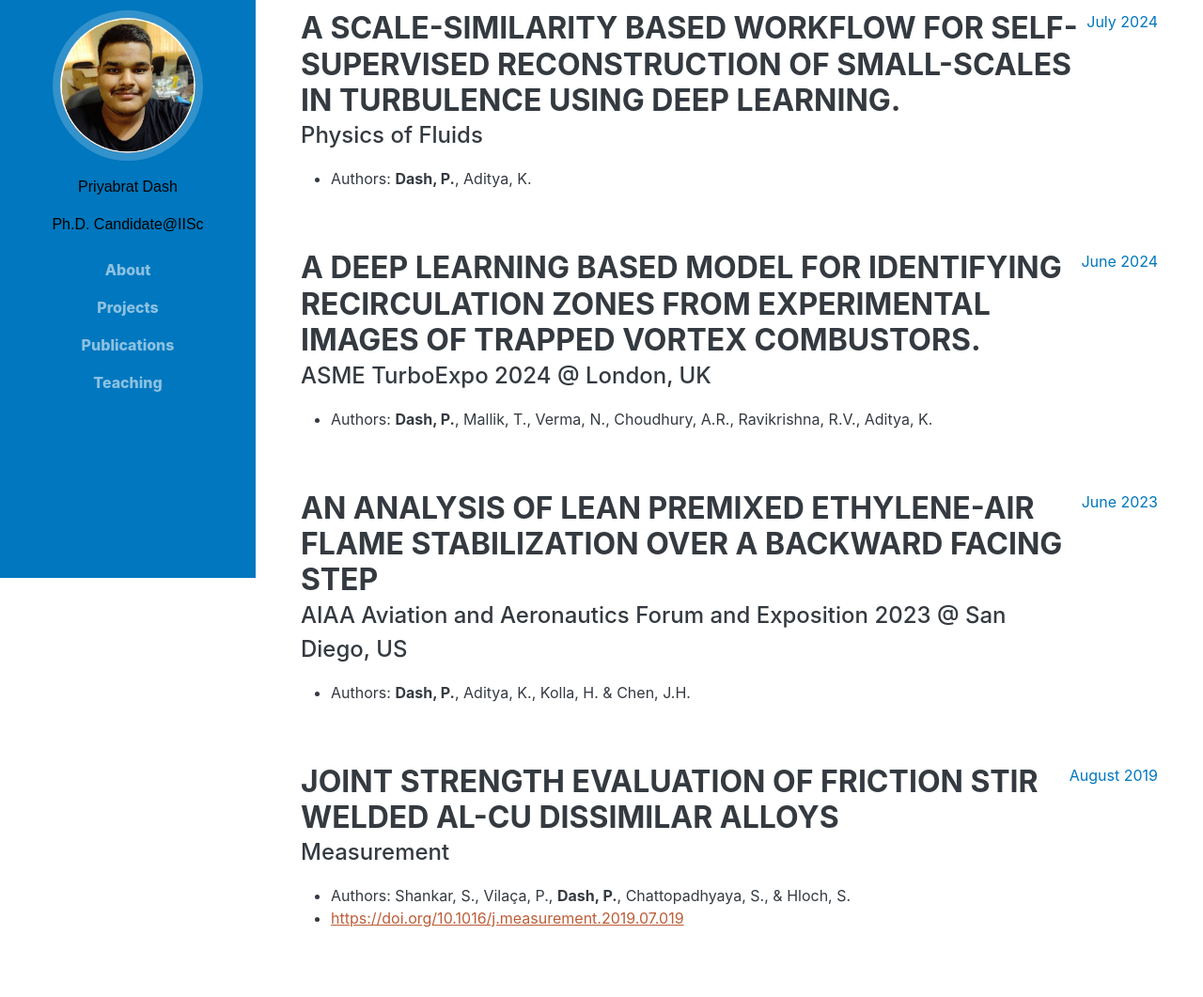
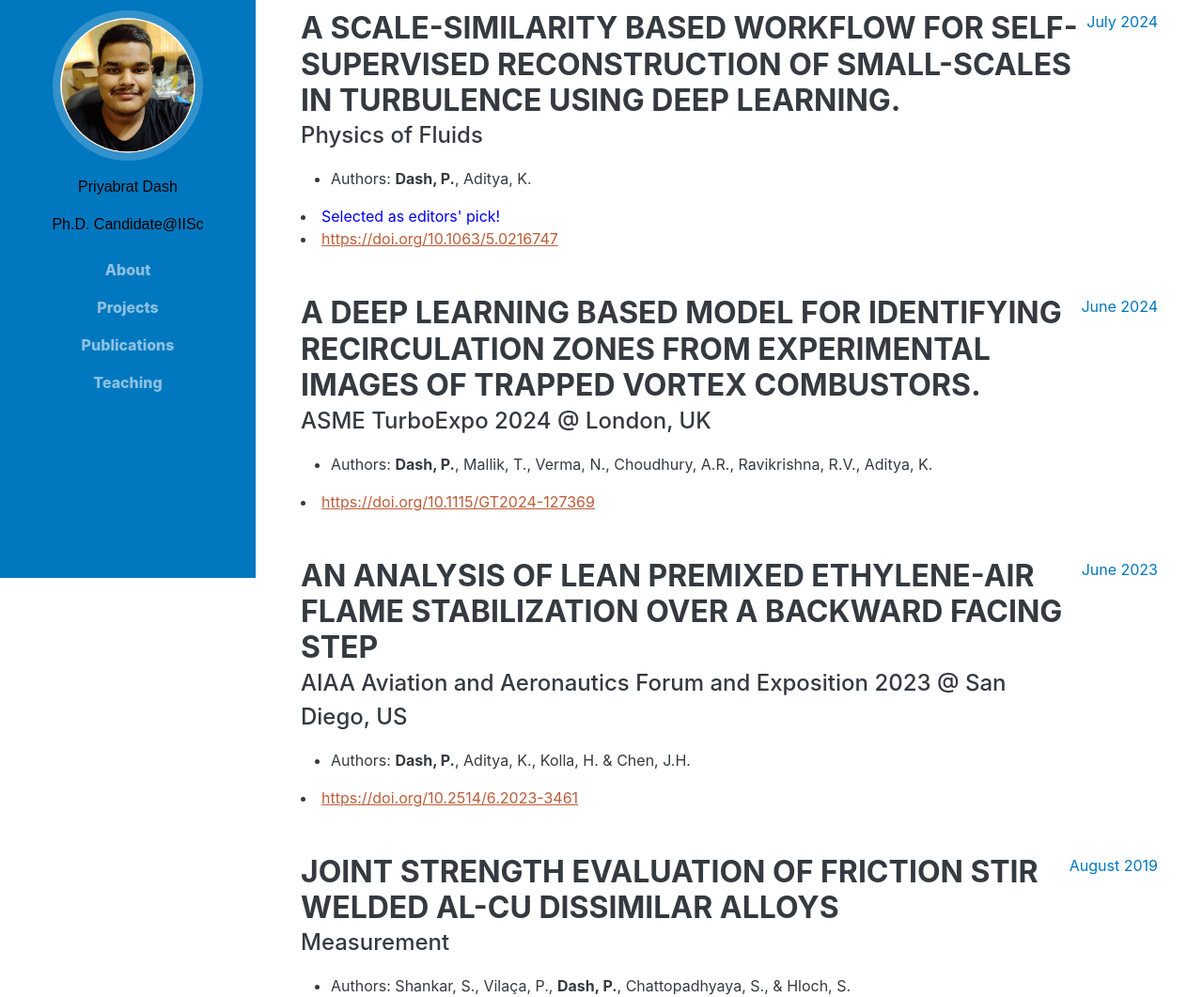
Before and after one commit to dashp7/dashp.github.io, a plain HTML site: page publications.html in a window 1280 px wide. Shown: the part 185-1246 px from the top of the page at 94% size. Drawn offline with nearby package versions, Linux system fonts and the light colour scheme; a web font is replaced by a local one.

Commit message:
Update publications.html
Added links to publications

```diff
--- a/publications.html
+++ b/publications.html
@@ -48,6 +48,8 @@
                             <h3 class="mb-0">A scale-similarity based workflow for self-supervised reconstruction of small-scales in turbulence using deep learning.</h3>
                             <div class="subheading mb-3">Physics of Fluids</div>
                             <ul><li>Authors: <b>Dash, P.</b>, Aditya, K.</li></ul>
+                            <li><span style="color: blue;">Selected as editors' pick!</span></li>
+                            <li><a href="https://doi.org/10.1063/5.0216747">https://doi.org/10.1063/5.0216747</a></li>
                         </div>
                         <div class="flex-shrink-0"><span class="text-primary">July 2024</span></div>
                     </div>
@@ -56,6 +58,7 @@
                             <h3 class="mb-0"> A deep learning based model for identifying recirculation zones from experimental images of trapped vortex combustors.</h3>
                             <div class="subheading mb-3">ASME TurboExpo 2024 @ London, UK</div>
                             <ul><li>Authors: <b>Dash, P.</b>, Mallik, T., Verma, N., Choudhury, A.R., Ravikrishna, R.V., Aditya, K.</li></ul>
+                            <li><a href="https://doi.org/10.1115/GT2024-127369">https://doi.org/10.1115/GT2024-127369</a></li>
                         </div>
                         <div class="flex-shrink-0"><span class="text-primary">June 2024</span></div>
                     </div>
@@ -64,6 +67,7 @@
                             <h3 class="mb-0">An analysis of lean premixed ethylene-air flame stabilization over a backward facing step</h3>
                             <div class="subheading mb-3">AIAA Aviation and Aeronautics Forum and Exposition 2023 @ San Diego, US</div>
                             <ul><li>Authors: <b>Dash, P.</b>, Aditya, K., Kolla, H. & Chen, J.H. </li></ul>
+                            <li><a href="https://doi.org/10.2514/6.2023-3461">https://doi.org/10.2514/6.2023-3461</a></li>
                         </div>
                         <div class="flex-shrink-0"><span class="text-primary">June 2023</span></div>
                     </div>
```
